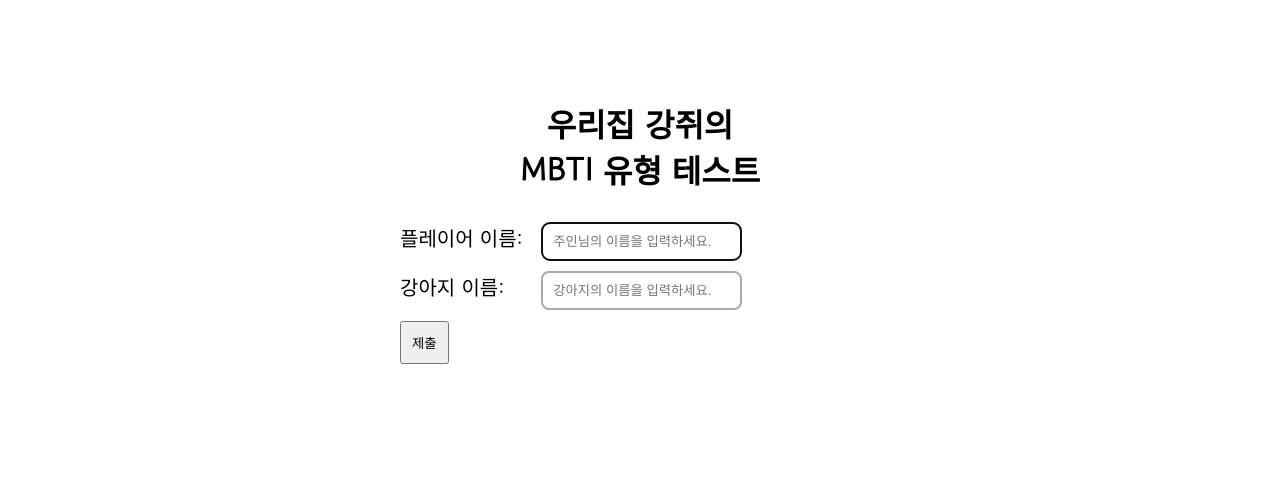
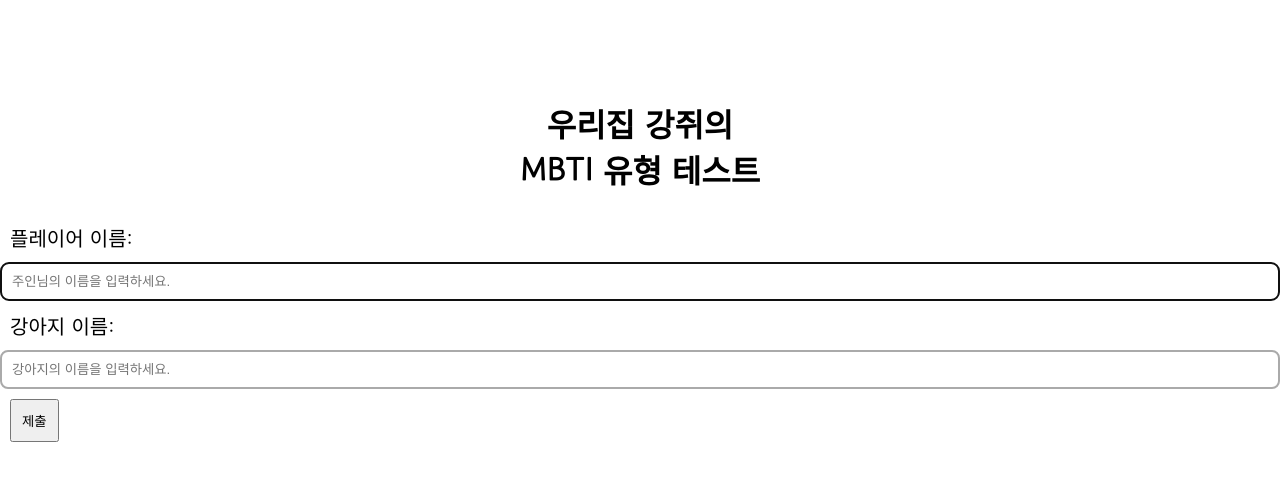
Before and after one commit to k391160334/web-frontend-practice, a Flask app: page / in a window 1280 px wide. Shown: the top 481 px of the page. Run offline with Flask 2, Linux system fonts and the light colour scheme.

Commit message:
style.css index.html

```diff
--- a/static/css/style.css
+++ b/static/css/style.css
@@ -20,7 +20,7 @@
 }
 
 input[type=text] {
-    width:calc(500px-125px);
+    width: 100%;
     height: 100%;
     padding: 10px;
     border: 2px solid #aaa;
--- a/templates/index.html
+++ b/templates/index.html
@@ -11,7 +11,7 @@
 <body>
     <h1>우리집 강쥐의<br>MBTI 유형 테스트</h1>
     <form class="puppyInfo" action="/" method="post">
-        <div class="margin" style="width:500px;">
+        <div class="margin">
             <div class="inputDiv">
                 <label for="userName">플레이어 이름:</label>
                 <input type="text" name="userName" placeholder="주인님의 이름을 입력하세요." autofocus required>
```
